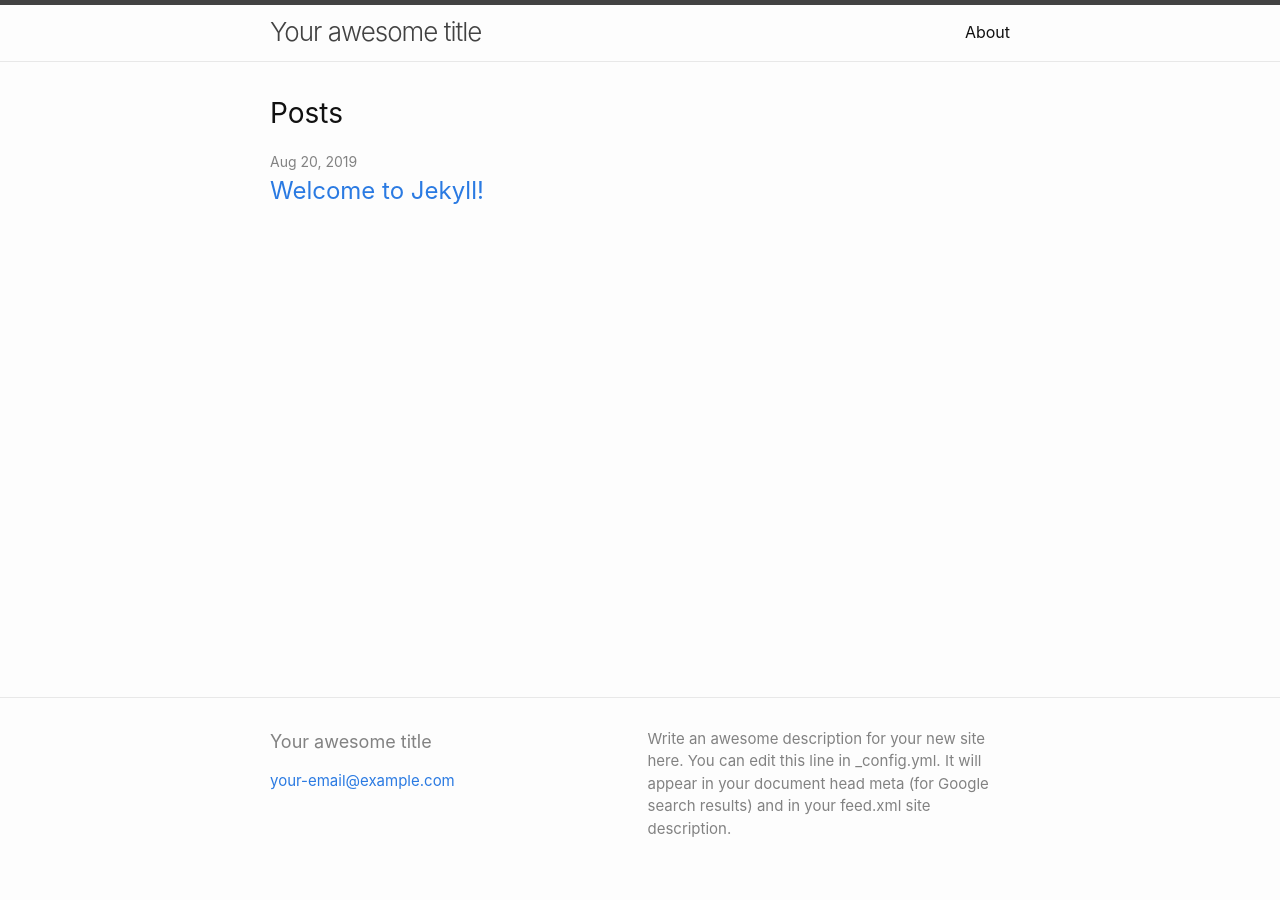
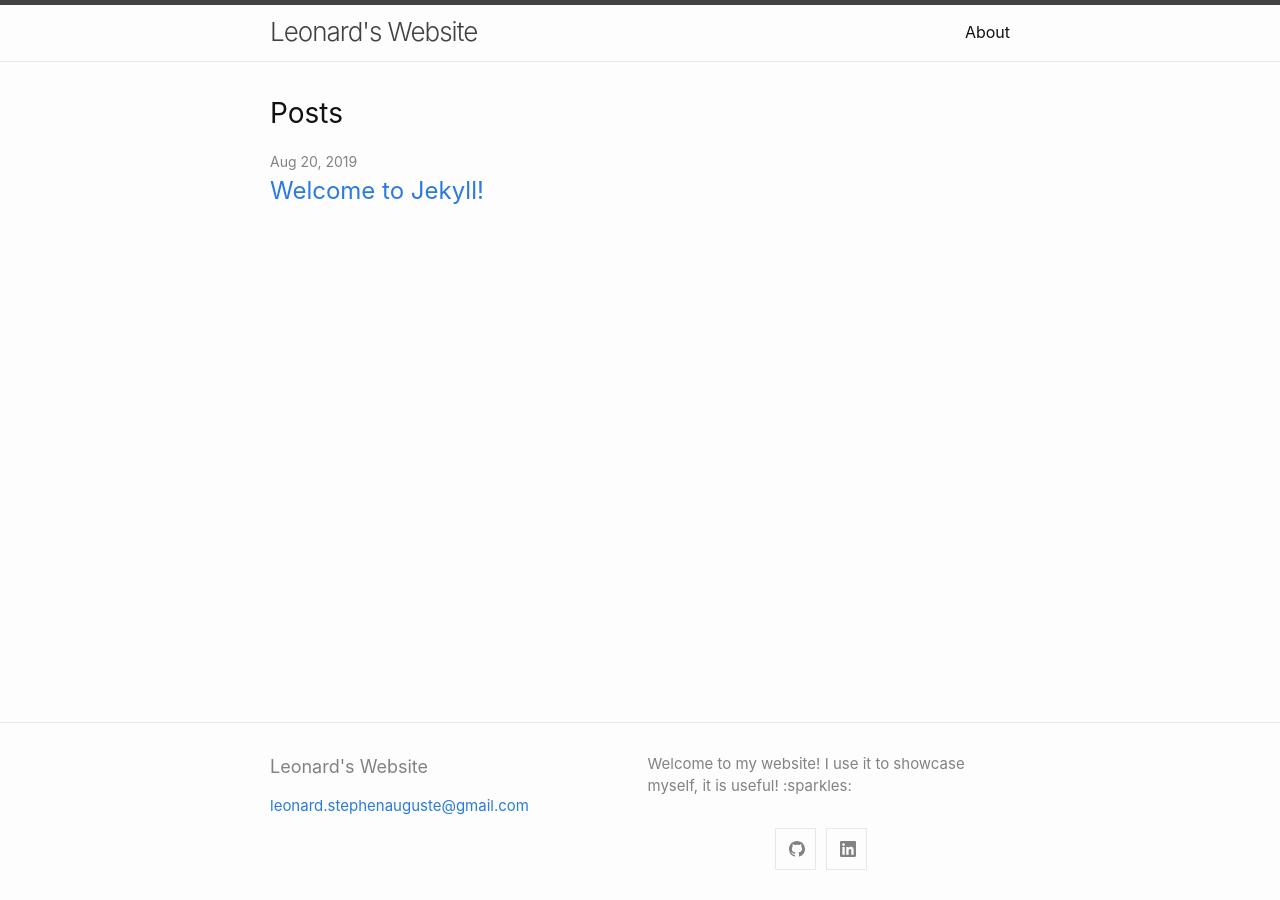
Before and after one commit to leonardSA/leonardsa.github.io, a Jekyll site: the page built from website/index.md, in a window 1280 px wide. Built offline with Jekyll 4.4.1, drawn with Linux system fonts in a browser that asks for light colours.

Commit message:
config: organise

```diff
--- a/website/_config.yml
+++ b/website/_config.yml
@@ -1,30 +1,34 @@
-# Welcome to Jekyll!
+###############################################################################
 #
-# This config file is meant for settings that affect your whole blog, values
-# which you are expected to set up once and rarely edit after that. If you find
-# yourself editing this file very often, consider using Jekyll's data files
-# feature for the data you need to update frequently.
+#   JEKYLL _CONFIG.YML
+#   AUTHOR: JOSEPH LEONARD STEPHEN AUGUSTE
+#   LAST MODIFIED: 21/08/19
 #
-# For technical reasons, this file is *NOT* reloaded automatically when you use
-# 'bundle exec jekyll serve'. If you change this file, please restart the server process.
+###############################################################################
 
-# Site settings
-# These are used to personalize your new site. If you look in the HTML files,
-# you will see them accessed via {{ site.title }}, {{ site.email }}, and so on.
-# You can create any custom variable you would like, and they will be accessible
-# in the templates via {{ site.myvariable }}.
-title: Your awesome title
-email: your-email@example.com
+
+###############################################################################
+# SITE ATTRIBUTES
+###############################################################################
+
+title: Leonard's Website
+email: leonard.stephenauguste@gmail.com
 description: >- # this means to ignore newlines until "baseurl:"
-  Write an awesome description for your new site here. You can edit this
-  line in _config.yml. It will appear in your document head meta (for
-  Google search results) and in your feed.xml site description.
+ Welcome to my website! I use it to showcase myself, it is useful!
+ :sparkles:
+
 baseurl: "" # the subpath of your site, e.g. /blog
 url: "" # the base hostname & protocol for your site, e.g. http://example.com
-twitter_username: jekyllrb
-github_username:  jekyll
 
-# Build settings
+social_links:
+    linkedin: joseph-leonard-stephen-auguste-a90404189
+    github: leonardsa
+
+
+###############################################################################
+# BUILD SETTINGS
+###############################################################################
+
 markdown: kramdown
 theme: minima
 plugins:
```
